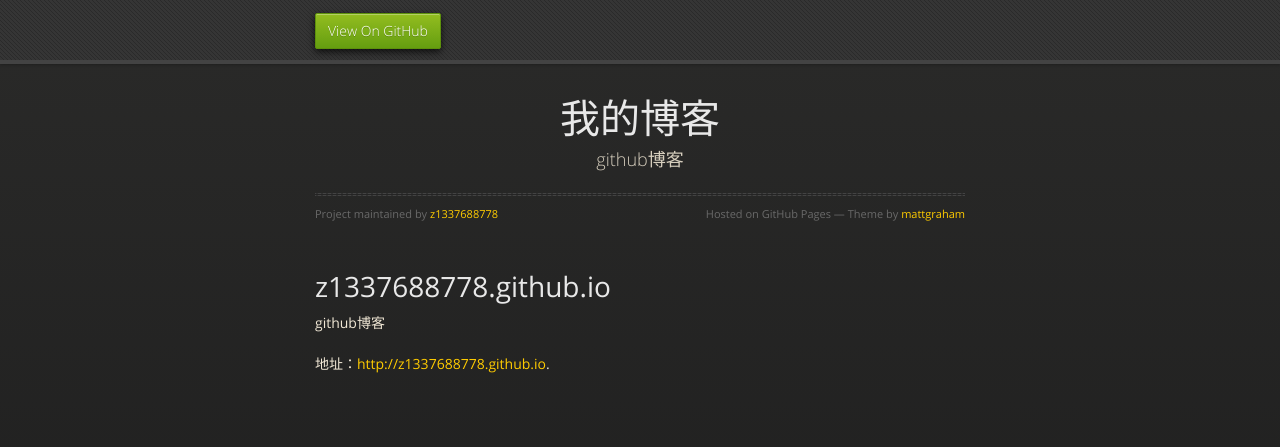
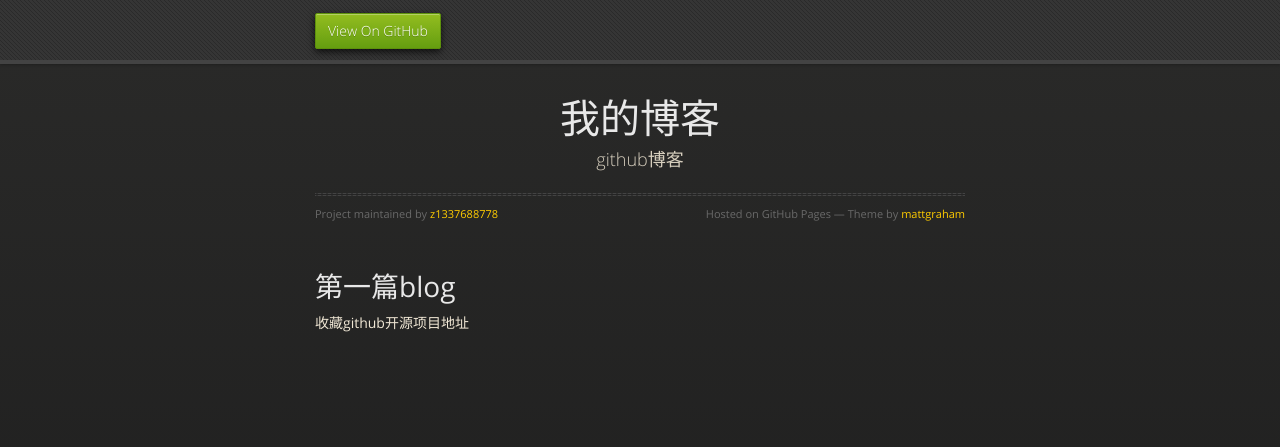
Before and after one commit to yangyangforcoding/z1337688778.github.io, a plain HTML site: page index.html in a window 1280 px wide. Drawn offline with nearby package versions, Linux system fonts and the light colour scheme.

Commit message:
Replace master branch with page content via GitHub

```diff
--- a/index.html
+++ b/index.html
@@ -36,11 +36,9 @@
         </div>
 
         <h1>
-<a id="z1337688778githubio" class="anchor" href="#z1337688778githubio" aria-hidden="true"><span aria-hidden="true" class="octicon octicon-link"></span></a>z1337688778.github.io</h1>
+<a id="第一篇blog" class="anchor" href="#%E7%AC%AC%E4%B8%80%E7%AF%87blog" aria-hidden="true"><span aria-hidden="true" class="octicon octicon-link"></span></a>第一篇blog</h1>
 
-<p>github博客</p>
-
-<p>地址：<a href="http://z1337688778.github.io">http://z1337688778.github.io</a>.</p>
+<p>收藏github开源项目地址</p>
       </section>
 
     </div>
--- a/params.json
+++ b/params.json
@@ -1,6 +1,6 @@
 {
   "name": "我的博客",
   "tagline": "github博客",
-  "body": "# z1337688778.github.io\r\ngithub博客\r\n\r\n地址：http://z1337688778.github.io.",
+  "body": "# 第一篇blog\r\n收藏github开源项目地址\r\n",
   "note": "Don't delete this file! It's used internally to help with page regeneration."
 }
```
